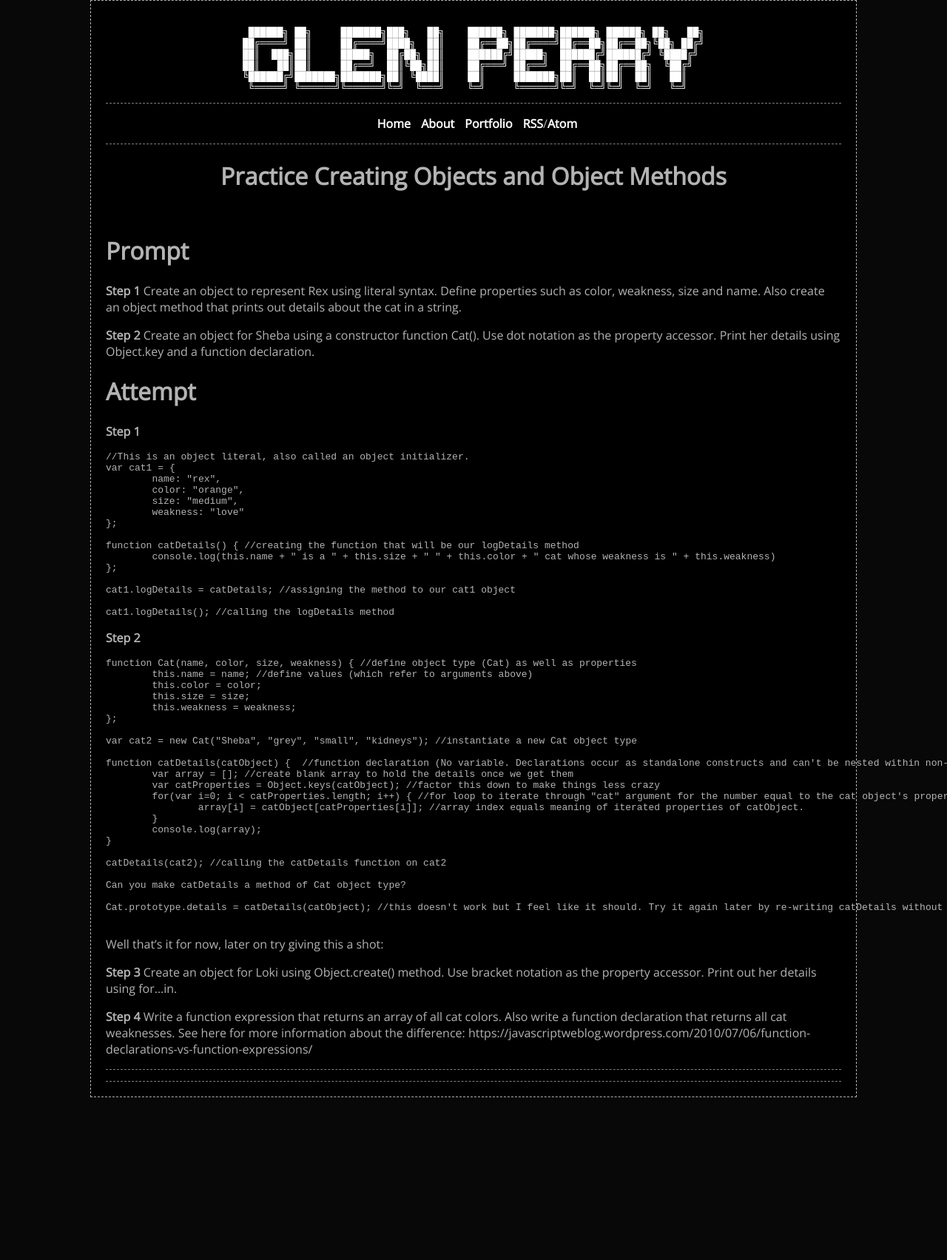
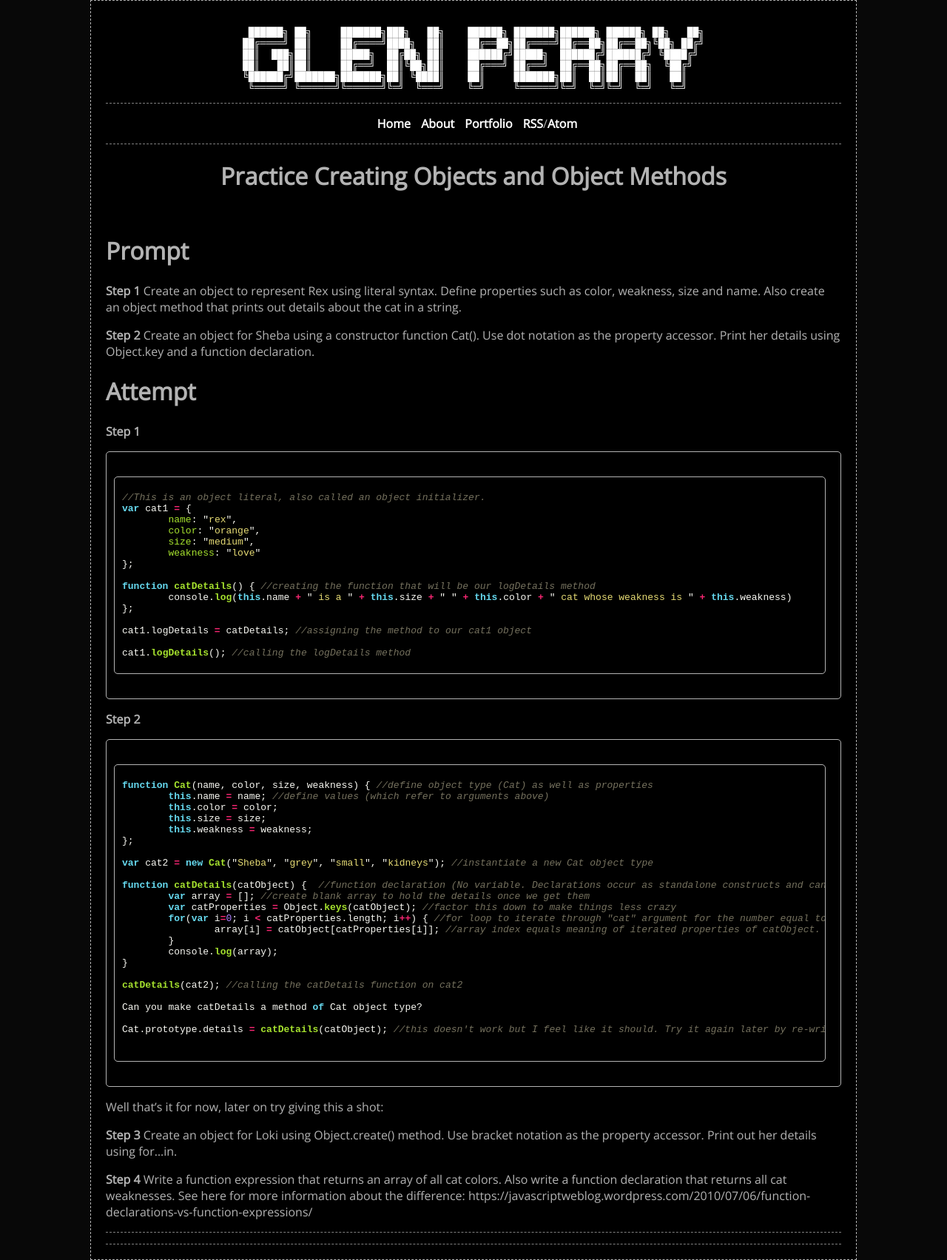
Before and after one commit to glenwperry/glenwperry.github.io, a Jekyll site: the page built from _posts/2016-09-17-practicing-with-object-methods.md, in a window 1280 px wide. Shown: the whole page at 74% size. Built offline with Jekyll 4.4.1, drawn with Linux system fonts in a browser that asks for light colours; before the commit the page ends 1483 px from its top, so only the background shows below that.

Commit message:
kramdown and rouge working
generated css file with cmmndprompt and tweaked some settings

```diff
--- a/_config.yml
+++ b/_config.yml
@@ -14,7 +14,7 @@
 # You can create any custom variable you would like, and they will be accessible
 # in the templates via {{ site.myvariable }}.
 title: Glen Perry
-keywords: "web development, javascript, css, html, design, adobe"
+keywords: "web development, javascript, css, html, design, adobe, c#, csharp"
 email: glenwperry@gmail.com
 description: I'll be exploring topics in coding and design and writing about the learning process.
 baseurl: "" # the subpath of your site, e.g. /blog
@@ -30,6 +30,3 @@ repository: "glenwperry/glenwperry.github.io"
 markdown: kramdown
 highlighter: rouge
 theme: minima
-kramdown:
-    input: GFM
-    syntax_highlighter: rouge
--- a/_includes/head.html
+++ b/_includes/head.html
@@ -24,6 +24,8 @@
 
 <!-- Style and scripts files -->
 <link rel="stylesheet" type="text/css" href="{{ site.baseurl }} /assets/css/style.css">
+<link rel="stylesheet" type="text/css" href="{{ site.baseurl }} /assets/css/syntax.css">
+
 <!--<link rel="stylesheet" type="text/css" href="{{ site.baseurl }}/assets/css/mobile.css" media="handheld" /> -->
 
 <!-- Extra information about this page -->
--- a/assets/css/style.css
+++ b/assets/css/style.css
@@ -58,10 +58,6 @@ a:hover {
 	text-decoration: underline;
 }
 
-pre {
-	font-family: monospace;
-}
-
 img, main iframe {
 	width: 80%;
 	margin-left: 10%;
--- /dev/null
+++ b/assets/css/syntax.css
@@ -0,0 +1,225 @@
+
+.highlight {
+  white-space: pre;
+  overflow: auto;
+  word-wrap: normal; /* horizontal scrolling is "normal" */
+  -moz-border-radius: 5px;
+  -webkit-border-radius: 5px;
+  border-radius: 5px;
+  padding: 20px;
+  padding-left: 10px;
+ /*you have to alter .highlight background color at the bottom to change */
+  color: #202020;
+  border: 0.5px solid rgba(255,255,255,0.7);
+}
+
+.highlight table td { padding: 5px; }
+.highlight table pre { margin: 0; }
+.highlight .c, .highlight .cd {
+  color: #75715e;
+  font-style: italic;
+}
+.highlight .cm {
+  color: #75715e;
+  font-style: italic;
+}
+.highlight .c1 {
+  color: #75715e;
+  font-style: italic;
+}
+.highlight .cp {
+  color: #75715e;
+  font-weight: bold;
+}
+.highlight .cs {
+  color: #75715e;
+  font-weight: bold;
+  font-style: italic;
+}
+.highlight .err {
+  color: #960050;
+  background-color: #1e0010;
+}
+.highlight .gi {
+  color: #ffffff;
+  background-color: #324932;
+}
+.highlight .gd {
+  color: #ffffff;
+  background-color: #493131;
+}
+.highlight .ge {
+  color: #000000;
+  font-style: italic;
+}
+.highlight .gr {
+  color: #aa0000;
+}
+.highlight .gt {
+  color: #aa0000;
+}
+.highlight .gh {
+  color: #999999;
+}
+.highlight .go {
+  color: #888888;
+}
+.highlight .gp {
+  color: #555555;
+}
+.highlight .gs {
+  font-weight: bold;
+}
+.highlight .gu {
+  color: #aaaaaa;
+}
+.highlight .k, .highlight .kv {
+  color: #66d9ef;
+  font-weight: bold;
+}
+.highlight .kc {
+  color: #66d9ef;
+  font-weight: bold;
+}
+.highlight .kd {
+  color: #66d9ef;
+  font-weight: bold;
+}
+.highlight .kp {
+  color: #66d9ef;
+  font-weight: bold;
+}
+.highlight .kr {
+  color: #66d9ef;
+  font-weight: bold;
+}
+.highlight .kt {
+  color: #66d9ef;
+  font-weight: bold;
+}
+.highlight .kn {
+  color: #f92672;
+  font-weight: bold;
+}
+.highlight .ow {
+  color: #f92672;
+  font-weight: bold;
+}
+.highlight .o {
+  color: #f92672;
+  font-weight: bold;
+}
+.highlight .mf {
+  color: #ae81ff;
+}
+.highlight .mh {
+  color: #ae81ff;
+}
+.highlight .il {
+  color: #ae81ff;
+}
+.highlight .mi {
+  color: #ae81ff;
+}
+.highlight .mo {
+  color: #ae81ff;
+}
+.highlight .m, .highlight .mb, .highlight .mx {
+  color: #ae81ff;
+}
+.highlight .se {
+  color: #ae81ff;
+}
+.highlight .sb {
+  color: #e6db74;
+}
+.highlight .sc {
+  color: #e6db74;
+}
+.highlight .sd {
+  color: #e6db74;
+}
+.highlight .s2 {
+  color: #e6db74;
+}
+.highlight .sh {
+  color: #e6db74;
+}
+.highlight .si {
+  color: #e6db74;
+}
+.highlight .sx {
+  color: #e6db74;
+}
+.highlight .sr {
+  color: #e6db74;
+}
+.highlight .s1 {
+  color: #e6db74;
+}
+.highlight .ss {
+  color: #e6db74;
+}
+.highlight .s {
+  color: #e6db74;
+}
+.highlight .na {
+  color: #a6e22e;
+}
+.highlight .nc {
+  color: #a6e22e;
+  font-weight: bold;
+}
+.highlight .nd {
+  color: #a6e22e;
+  font-weight: bold;
+}
+.highlight .ne {
+  color: #a6e22e;
+  font-weight: bold;
+}
+.highlight .nf {
+  color: #a6e22e;
+  font-weight: bold;
+}
+.highlight .no {
+  color: #66d9ef;
+}
+.highlight .bp {
+  color: #f8f8f2;
+}
+.highlight .nb {
+  color: #f8f8f2;
+}
+.highlight .ni {
+  color: #f8f8f2;
+}
+.highlight .nn {
+  color: #f8f8f2;
+}
+.highlight .vc {
+  color: #f8f8f2;
+}
+.highlight .vg {
+  color: #f8f8f2;
+}
+.highlight .vi {
+  color: #f8f8f2;
+}
+.highlight .nv {
+  color: #f8f8f2;
+}
+.highlight .w {
+  color: #f8f8f2;
+}
+.highlight .nl {
+  color: #f8f8f2;
+  font-weight: bold;
+}
+.highlight .nt {
+  color: #f92672;
+}
+.highlight {
+  color: #f8f8f2;
+/*  background-color: #49483e;*/
+}
```
Also changed, not shown: portfolio.md (+1 -1 lines).
